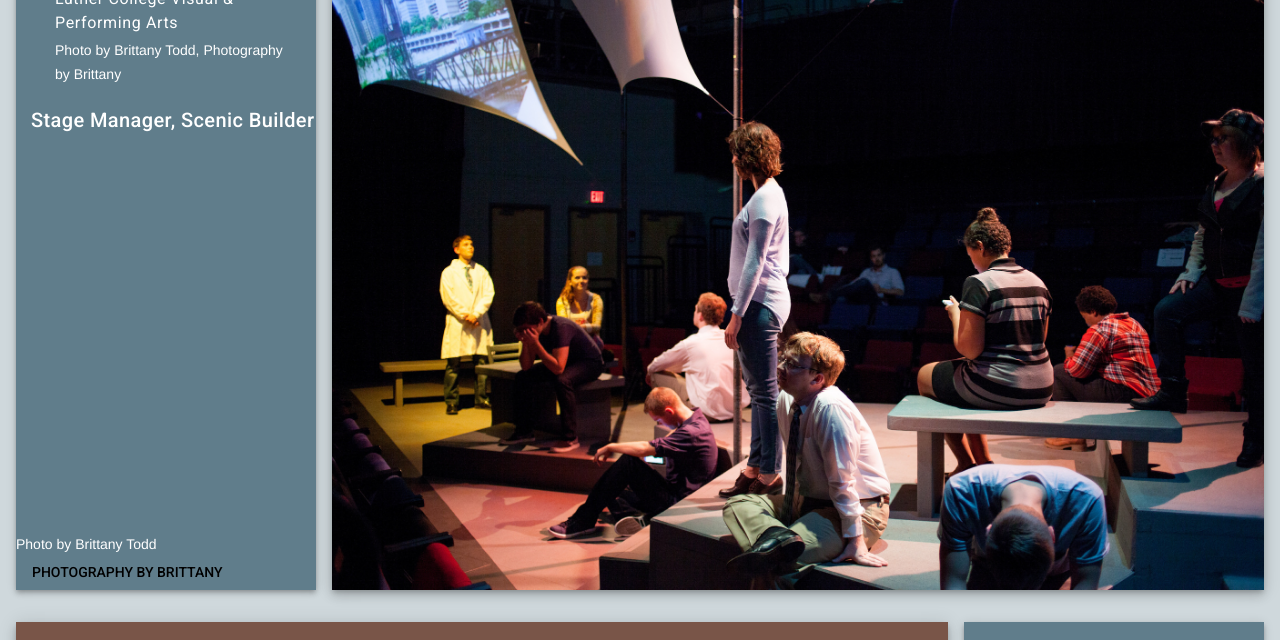
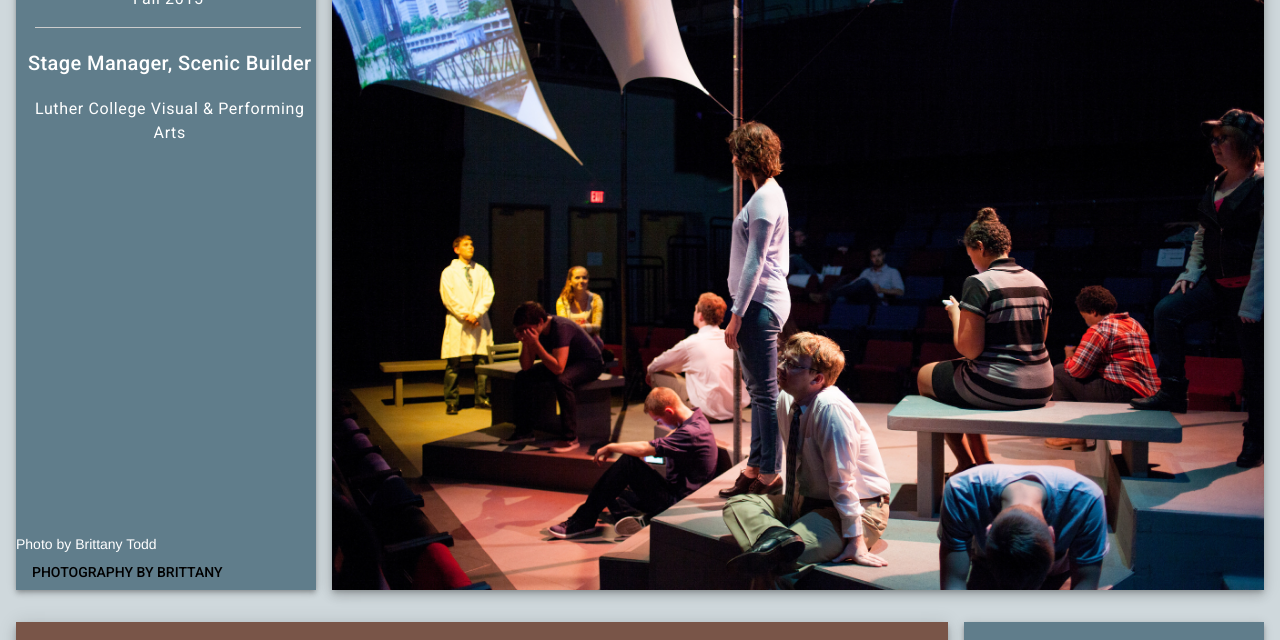
Before and after one commit to harrmi02/harrmi02.github.io, a plain HTML site: page index.html in a window 1280 px wide. Shown: the part 160-800 px from the top of the page. Drawn offline with Linux system fonts and the light colour scheme.

Commit message:
text formatting improved

```diff
--- a/index.html
+++ b/index.html
@@ -12,10 +12,13 @@
         .showTitle{
           font-style: italic;
           margin-bottom: 1%;
+          text-align: center;
         }
         .showDesc{
           position: relative;
-          left: 5%;
+          margin-left: 2.5%;
+          text-align: center;
+
         }
         .mdl-cell--3-col{
           position: relative;
@@ -25,14 +28,16 @@
         .mdl-cell--3-col span{
           position: absolute;
           bottom: 0;
+          overflow: auto;
         }
         .showInfo{
           margin-top:0%;
           margin-bottom: 1%;
           padding-right:5%;
           position: relative;
-          left: 8%;
-          max-width: 82%;
+          padding-left: 4%;
+          max-width: 95%;
+          text-align: center;
         }
     </style>
     <title>Miriam Harries</title>
@@ -77,10 +82,10 @@
             <div class="showDesc">
 
             <h3 class="showTitle">Love & Information</h3>
-            <h6 class="showInfo">Luther College Visual & Performing Arts</h6>
-            <p class="showInfo">Photo by Brittany Todd, Photography by Brittany</p>
+            <h6 class="showInfo">Fall 2015<hr/></h6>
             <div>
             <h5>Stage Manager, Scenic Builder</h5>
+             <h6>Luther College Visual & Performing Arts</h6>
             </div>
 
             </div>
@@ -131,9 +136,10 @@
             <div class="showDesc">
 
             <h3 class="showTitle">Metamorphoses</h3>
-            <h6 class="showInfo">Luther College Visual & Performing Arts</h6>
+            <h6 class="showInfo">Spring 2015<hr/></h6>
             <div>
-            <h5>Assistant Stage Manager, Scenic Builder</h5>
+            <h5>Assistant Stage Manager <br/>Scenic Builder</h5>
+            <h6>Luther College Visual & Performing Arts</h6>
             </div>
 
             </div>
@@ -149,9 +155,10 @@
             </span>
             <div class="showDesc">
             <h3 class="showTitle">In the Next Room, or, The Vibrator Play</h3>
-            <h6 class="showInfo">Luther College Visual & Performing Arts</h6>
+            <h6 class="showInfo">Fall 2014<hr/></h6>
             <div>
-            <h5>Annie, Scenic Builder</h5>
+            <h5>Actor (Annie), Scenic Builder</h5>
+            <h6>Luther College Visual & Performing Arts</h6>
             </div>
 
             </div>
@@ -200,9 +207,10 @@
             </span>
             <div class="showDesc">
             <h3 class="showTitle">La Dispute</h3>
-            <h6 class="showInfo">Luther College Visual & Performing Arts</h6>
+            <h6 class="showInfo">Spring 2014<hr/></h6>
             <div>
             <h5>Scenic Builder</h5>
+            <h6>Luther College Visual & Performing Arts</h6>
             </div>
             </div>
             </div>
@@ -217,9 +225,10 @@
             </span>
             <div class="showDesc">
             <h3 class="showTitle">Proof</h3>
-            <h6 class="showInfo">Luther College Visual & Performing Arts</h6>
+            <h6 class="showInfo">Fall 2013<hr/></h6>
             <div>
-            <h5>Catharine, Scenic Builder</h5>
+            <h5>Actor (Catherine), Scenic Builder</h5>
+            <h6>Luther College Visual & Performing Arts</h6>
             </div>
 
             </div>
@@ -268,9 +277,10 @@
             </span>
             <div class="showDesc">
             <h3 class="showTitle">Arcadia</h3>
-            <h6 class="showInfo">Luther College Visual & Performing Arts</h6>
+            <h6 class="showInfo">Spring 2013<hr/></h6>
             <div>
             <h5>Prop Master, Scenic Builder</h5>
+            <h6>Luther College Visual & Performing Arts</h6>
             </div>
 
             </div>
```
